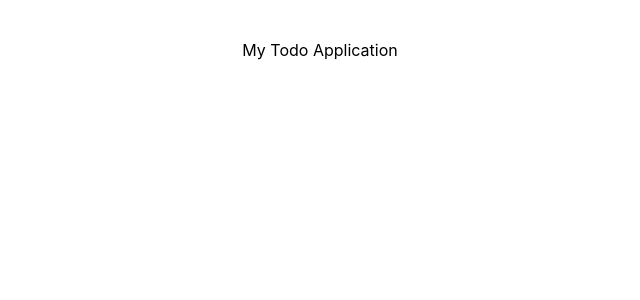
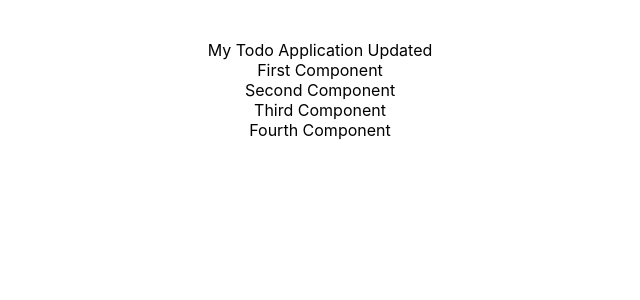
Before and after one commit to SeungUkAhn/udemy-spring-boot-and-spring-framework, a React (Create React App) app: page / in a window 1280 px wide. Shown: the top 300 px of the page, without its empty margins (320-960 px from the left). Built offline with nearby package versions, Linux system fonts and the light colour scheme.

Commit message:
함수 컴포넌트, 클래스 컴포넌트 예제 작성

```diff
--- a/src/App.js
+++ b/src/App.js
@@ -1,11 +1,43 @@
 import './App.css';
+import {Component} from "react";
 
 function App() {
   return (
     <div className="App">
-      My Todo Application
+      My Todo Application Updated
+        <FirstComponent></FirstComponent>
+        <SecondComponent></SecondComponent>
+        <ThirdComponent></ThirdComponent>
+        <FourthComponent></FourthComponent>
     </div>
   );
 }
 
+function FirstComponent(){
+    return (
+        <div className="FirstComponent">First Component</div>
+    );
+}
+
+function SecondComponent(){
+    return (
+        <div className="SecondComponent">Second Component</div>
+    );
+}
+
+class ThirdComponent extends Component{
+    render(){
+        return (
+            <div className="ThirdComponent">Third Component</div>
+        );
+    }
+}
+class FourthComponent extends Component{
+    render(){
+        return (
+            <div className="FourthComponent">Fourth Component</div>
+        );
+    }
+}
+
 export default App;
```
